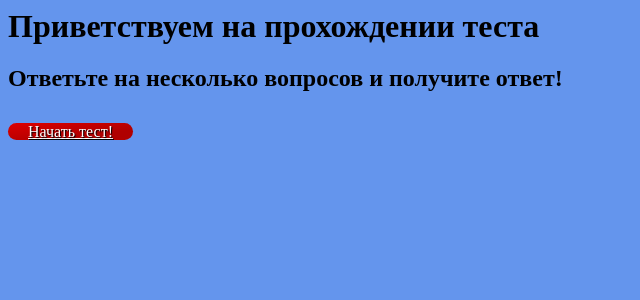
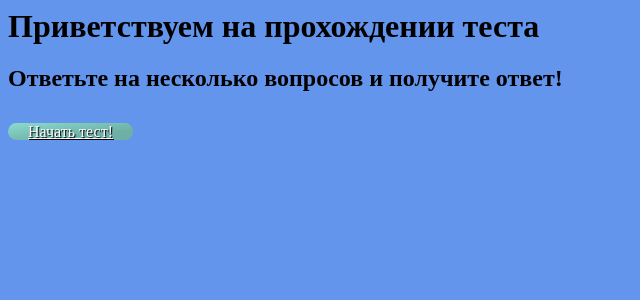
Before and after one commit to DarkMan903/Ecology-Project, a Flask app: page / in a window 1280 px wide. Shown: the top 300 px of the page, without its empty margins (0-640 px from the left). Run offline with Flask 3, Linux system fonts and the light colour scheme.

Commit message:
style.css

```diff
--- a/Ecology_Project/static/css/style.css
+++ b/Ecology_Project/static/css/style.css
@@ -7,10 +7,10 @@ h1 {
 }
 
 fieldset {
-    margin-right: 1600px;
+    margin-right: 1000px;
 }
 
-.start_button {
+.start_button, .button-enter {
     border: 0;
     line-height: 2.5;
     padding: 0 20px;
@@ -19,7 +19,7 @@ fieldset {
     color: #fff;
     text-shadow: 1px 1px 1px #000;
     border-radius: 10px;
-    background-color: rgb(220 0 0 / 100%);
+    background-color: rgb(138 219 207 / 100%);
     background-image: linear-gradient(
         to top left,
         rgb(0 0 0 / 20%),
```
